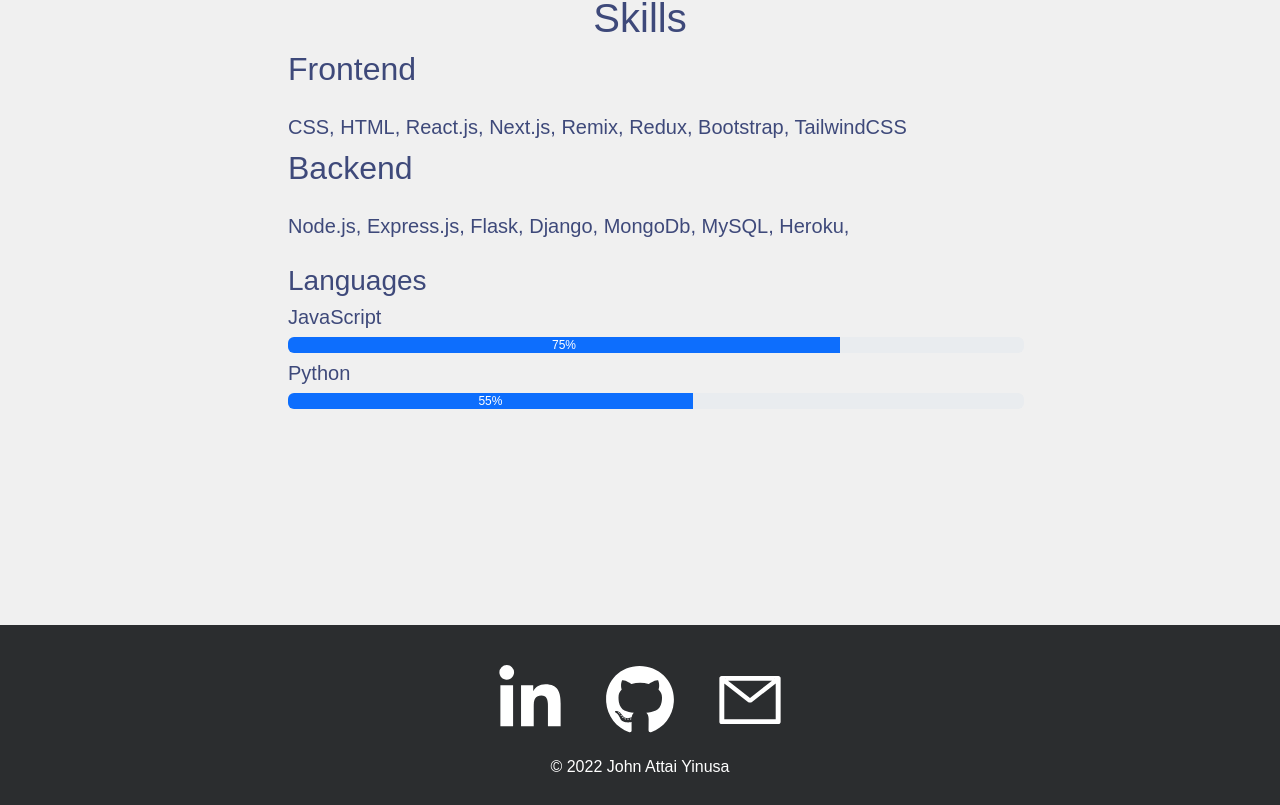
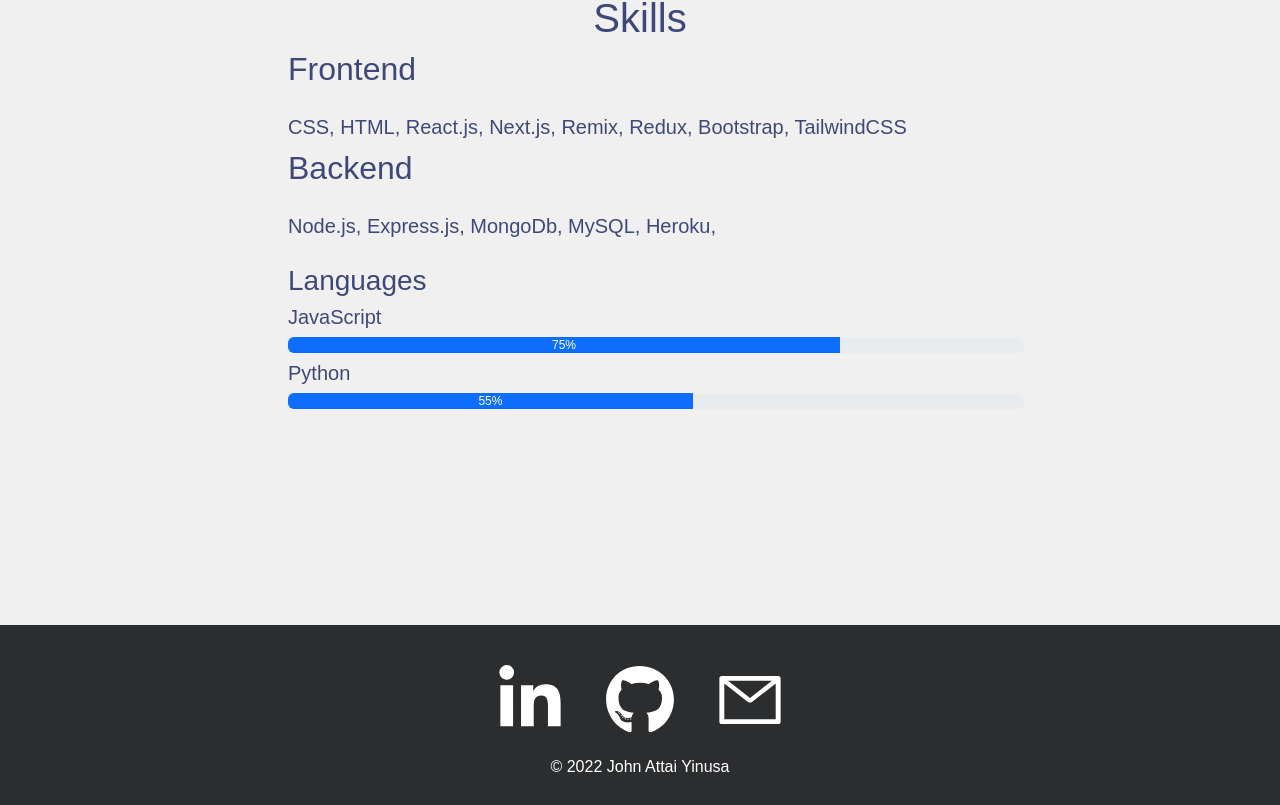
Before and after one commit to DonAttai/attai-portfolio, a React (Create React App) app: page / in a window 1280 px wide. Shown: the part 822-1627 px from the top of the page. Built offline with nearby package versions, Linux system fonts and the light colour scheme.

Commit message:
remove flask and Django from skill sets

```diff
--- a/src/pages/Home.js
+++ b/src/pages/Home.js
@@ -24,9 +24,7 @@ function Home() {
           </li>
           <li className="item">
             <h2>Backend</h2>
-            <span>
-              Node.js, Express.js, Flask, Django, MongoDb, MySQL, Heroku,
-            </span>
+            <span>Node.js, Express.js, MongoDb, MySQL, Heroku,</span>
           </li>
           <li className="item mt-3">
             <h3>Languages</h3>
```
